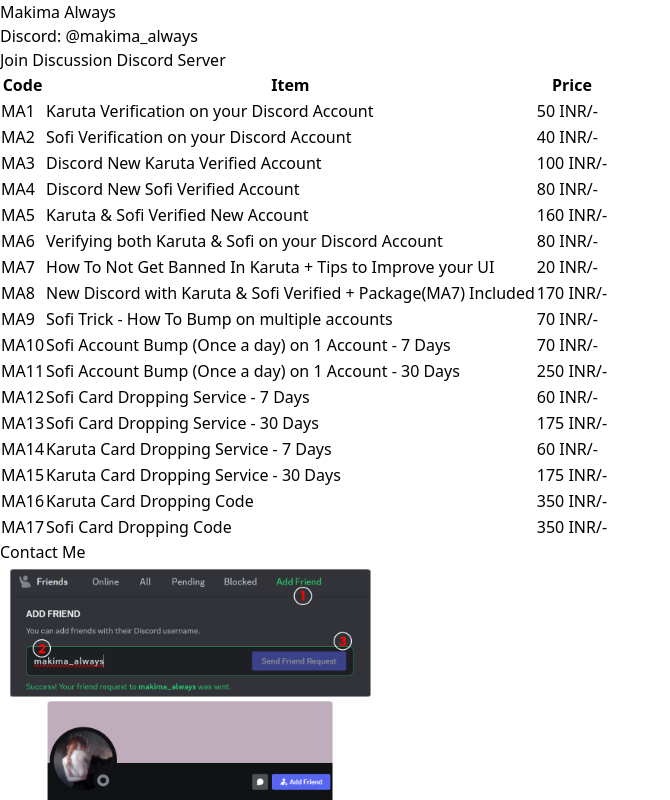
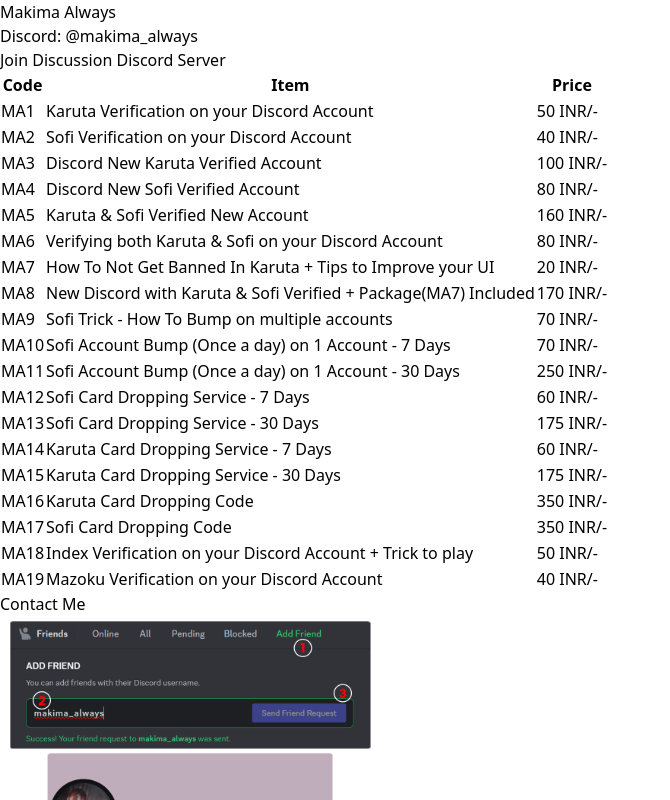
Before and after one commit to makimaalways/makima_always, a Next.js app: page / in a window 1280 px wide. Shown: the top 800 px of the page, without its empty margins (0-670 px from the left). Built offline with nearby package versions, Linux system fonts and the light colour scheme.

Commit message:
Update page.tsx

```diff
--- a/src/app/page.tsx
+++ b/src/app/page.tsx
@@ -26,6 +26,8 @@
     { code: "MA15", item: "Karuta Card Dropping Service - 30 Days", price: "175 INR/-" },
     { code: "MA16", item: "Karuta Card Dropping Code", price: "350 INR/-" },
     { code: "MA17", item: "Sofi Card Dropping Code", price: "350 INR/-" },
+    { code: "MA18", item: "Index Verification on your Discord Account + Trick to play", price: "50 INR/-" },
+    { code: "MA19", item: "Mazoku Verification on your Discord Account", price: "40 INR/-" },
   ];
   return (
     <div className="relative bg-white">
```
